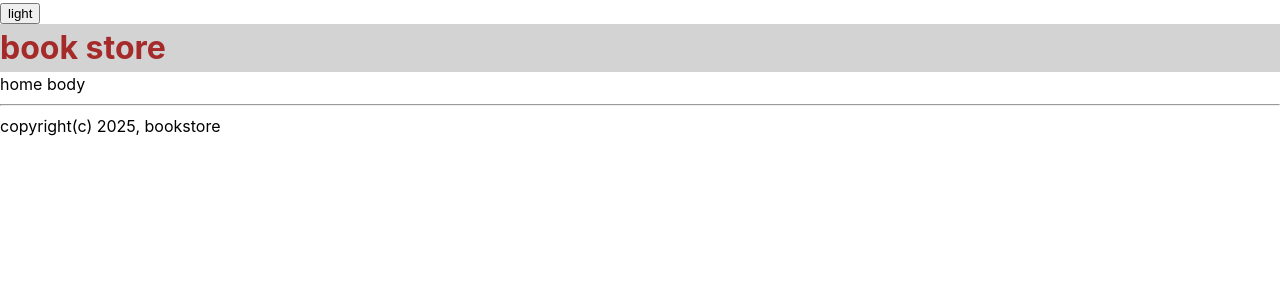
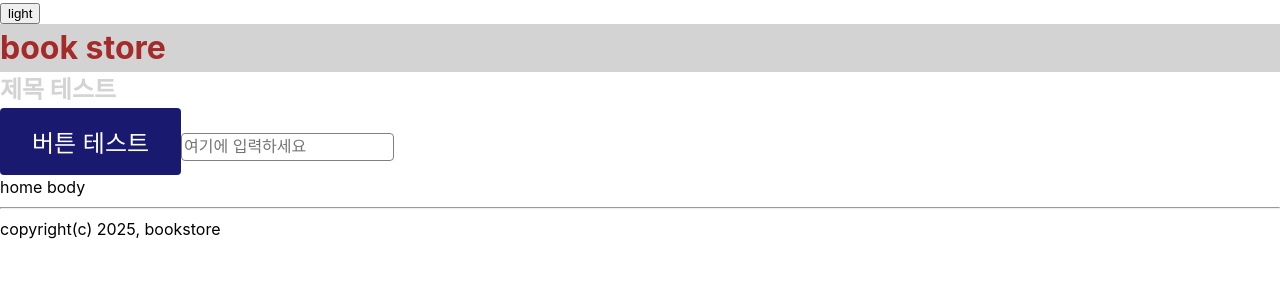
Before and after one commit to Jihye817/book-store-c, a React (Create React App) app: page / in a window 1280 px wide. Shown: the top 300 px of the page. Built offline with nearby package versions, Linux system fonts and the light colour scheme.

Commit message:
feat: Input 컴포넌트 작성

```diff
--- /dev/null
+++ b/src/components/common/InputText.tsx
@@ -0,0 +1,25 @@
+import React, { ForwardedRef } from "react";
+import styled from "styled-components";
+
+interface Props {
+  placeholder?: string;
+}
+
+const InputText = React.forwardRef(
+  ({ placeholder }: Props, ref: ForwardedRef<HTMLInputElement>) => {
+    return <InputTextStyle placeholder={placeholder} ref={ref} />;
+  }
+);
+
+const InputTextStyle = styled.input.attrs({
+  type: "text",
+})`
+  padding: 0.25rem, 0.75rem;
+  border: 1px solid ${({ theme }) => theme.color.border};
+  border-radius: ${({ theme }) => theme.borderRadius.default};
+  font-size: 1rem;
+  line-height: 1.5;
+  color: ${({ theme }) => theme.color.text};
+`;
+
+export default InputText;
--- a/src/pages/Home.tsx
+++ b/src/pages/Home.tsx
@@ -1,8 +1,18 @@
 import React from "react";
+import Title from "../components/common/Title";
+import Button from "../components/common/Button";
+import InputText from "../components/common/InputText";
 
 function Home() {
   return (
     <>
+      <Title size="medium" color="background">
+        제목 테스트
+      </Title>
+      <Button size="large" scheme="primary">
+        버튼 테스트
+      </Button>
+      <InputText placeholder="여기에 입력하세요" />
       <div>home body</div>
     </>
   );
--- a/src/style/theme.ts
+++ b/src/style/theme.ts
@@ -1,12 +1,38 @@
 export type ThemeName = "light" | "dark";
-type ColorKey = "primary" | "secondary" | "third" | "background";
+export type ColorKey =
+  | "primary"
+  | "secondary"
+  | "third"
+  | "background"
+  | "border"
+  | "text";
+export type HeadingSize = "large" | "medium" | "small";
+export type ButtonSize = "large" | "medium" | "small";
+export type ButtonScheme = "primary" | "normal";
 
 interface Theme {
   name: ThemeName;
-  // color: {
-  //   [key in ColorKey]: string;
-  // };
   color: Record<ColorKey, string>;
+  heading: {
+    [key in HeadingSize]: {
+      fontSize: string;
+    };
+  };
+  button: {
+    [key in ButtonSize]: {
+      fontSize: string;
+      padding: string;
+    };
+  };
+  buttonScheme: {
+    [key in ButtonScheme]: {
+      color: string;
+      backgroundColor: string;
+    };
+  };
+  borderRadius: {
+    default: string;
+  };
 }
 
 export const light: Theme = {
@@ -16,16 +42,59 @@ export const light: Theme = {
     secondary: "blue",
     third: "green",
     background: "lightgrey",
+    border: "grey",
+    text: "black",
+  },
+  heading: {
+    large: {
+      fontSize: "2rem",
+    },
+    medium: {
+      fontSize: "1.5rem",
+    },
+    small: {
+      fontSize: "1rem",
+    },
+  },
+  button: {
+    large: {
+      fontSize: "1.5rem",
+      padding: "1rem 2rem",
+    },
+    medium: {
+      fontSize: "1rem",
+      padding: "0.5rem 1rem",
+    },
+    small: {
+      fontSize: "0.75rem",
+      padding: "0.25rem 0.5rem",
+    },
+  },
+  buttonScheme: {
+    primary: {
+      color: "white",
+      backgroundColor: "midnightblue",
+    },
+    normal: {
+      color: "black",
+      backgroundColor: "lightgrey",
+    },
+  },
+  borderRadius: {
+    default: "4px",
   },
 };
 
 export const dark: Theme = {
+  ...light,
   name: "dark",
   color: {
     primary: "coral",
     secondary: "darkblue",
     third: "darkgreen",
     background: "midnightblue",
+    border: "grey",
+    text: "black",
   },
 };
 
```
Also changed, not shown: 1 other file (tests, documents, lock files or other folders).
